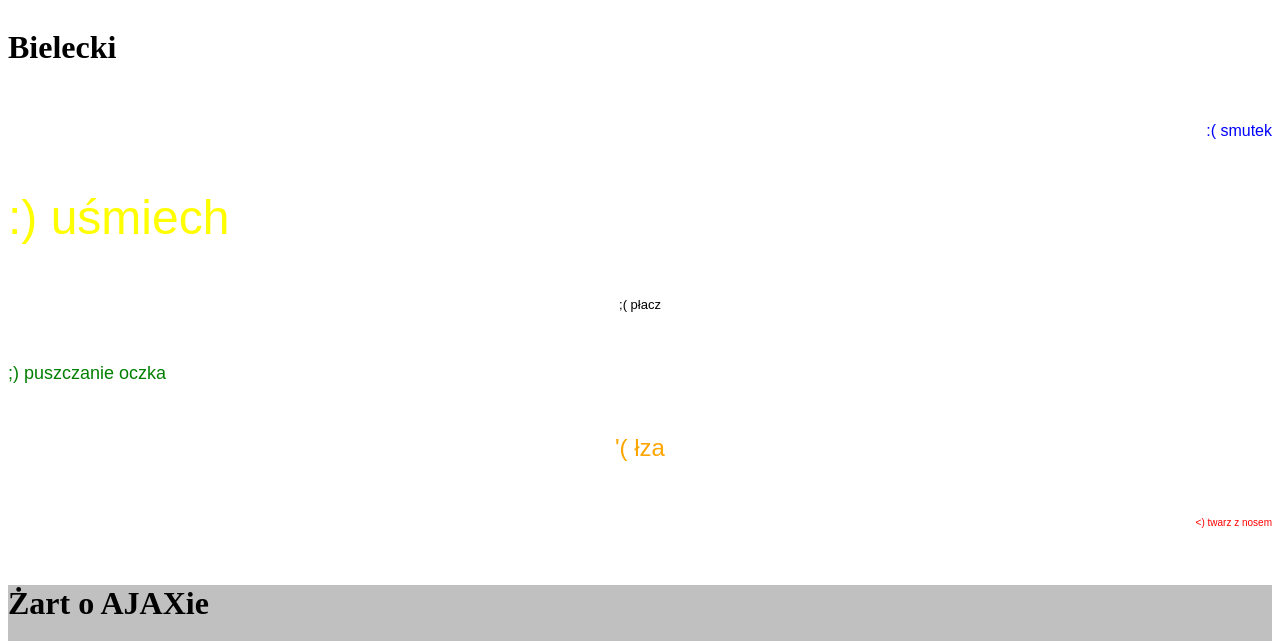
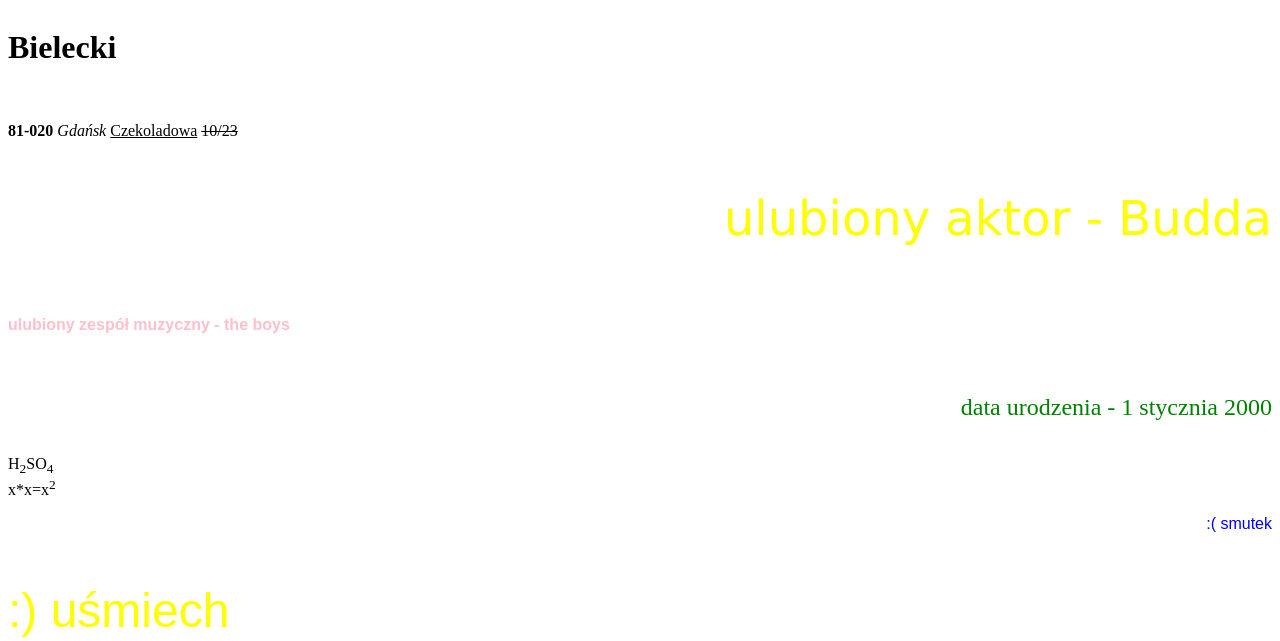
Before and after one commit to ROCKIE2115/rockie2, a plain HTML site: page index.html in a window 1280 px wide. Shown: the part 1220-1861 px from the top of the page. Drawn offline with Linux system fonts and the light colour scheme.

Commit message:
Update index.html

```diff
--- a/index.html
+++ b/index.html
@@ -40,6 +40,13 @@
        <h3>  Bielecki </h3><br>
        <h2>  Bielecki </h2><br>
        <h1>  Bielecki </h1><br>
+
+                <p align="left"><b>81-020</b> <i>Gdańsk</i> <u>Czekoladowa</u> <strike>10/23</strike></p> <br>
+       <p align="right"> <font color="yellow" size="7" face="Verdana"> ulubiony aktor - Budda </font> </p> <br>
+       <h1> <font color="pink" size="3" face="Arial"> ulubiony zespół muzyczny - the boys </font></h1><br>
+       <p align="right"> <font color="green" size="5" face="Times New Roman"> data urodzenia - 1 stycznia 2000 </font> </p> <br>
+       H<sub>2</sub>SO<sub>4</sub></font> <br>
+       x*x=x<sup>2</sup>
               <p align="right"> <font color="blue" size="3" face="Arial">:( smutek</font> </p> <br>
               <p align="left"> <font color="yellow" size="7" face="Arial">:) uśmiech</font> </p> <br>
               <p align="center"> <font color="black" size="2" face="Arial">;( płacz</font> </p> <br>
```
